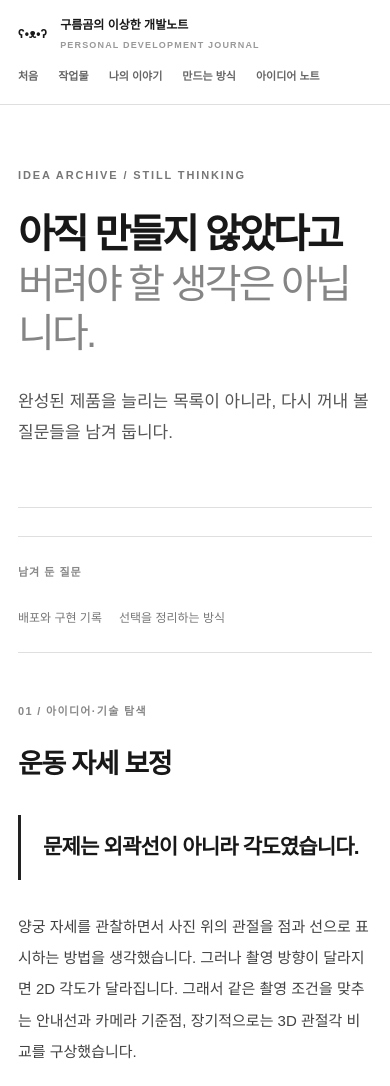
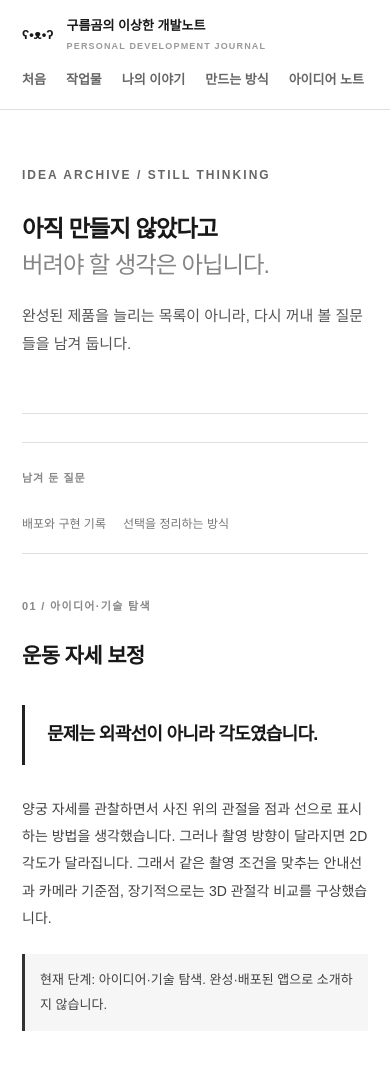
Before and after one commit to rhaxod7784-png/webpage, a website: page public/lab/index.html in a window 390 px wide. Shown: the top 1086 px of the page. Drawn offline with Linux system fonts and the light colour scheme.

Commit message:
style(portfolio): match detailed pages to the original restrained monochrome scale

```diff
--- a/public/journal.css
+++ b/public/journal.css
@@ -3,3 +3,29 @@
 @media(max-width:850px){.head{flex-wrap:wrap;justify-content:center;padding:17px 0;gap:15px}.head nav{justify-content:center;gap:8px 20px}.split{gap:35px}.home-card{grid-template-columns:1fr 180px;gap:25px}}
 @media(max-width:650px){:root{font-size:15px}.container{width:calc(100% - 36px)}.head{justify-content:flex-start}.brand{font-size:12px}.head nav{justify-content:flex-start;width:100%}.head nav a{font-size:11px}.main-hero{padding:68px 0 67px}.main-hero h1{font-size:clamp(36px,10vw,57px)}.hero-copy{margin-top:28px;font-size:15px}.bears{font-size:15px}.interlude{padding:62px 0}.split,.home-more{grid-template-columns:1fr;gap:19px}.home-projects{padding:65px 0}.home-card{grid-template-columns:minmax(0,1fr) 94px;gap:15px}.home-card h3{font-size:24px}.home-card img{aspect-ratio:3/4}.home-card p{font-size:13px}.home-more a{min-height:0}.closing-band{padding:63px 0}.closing-band blockquote{font-size:25px}.footer-grid{flex-direction:column}.footer-grid>div:last-child{gap:14px}.footnote{margin-top:30px}}
 @media(prefers-reduced-motion:reduce){html{scroll-behavior:auto}}
+/* Subpages: align long-form additions with the original compact monochrome site. */
+:root{font-size:14px;font-weight:300;line-height:1.85}
+.container{width:min(1060px,calc(100% - 68px))}
+.head{min-height:82px}
+.head nav a,.brand{font-size:13px}
+.page-intro,.story-intro{padding:66px 0 63px}
+.page-intro h1,.story-intro h1{font-size:clamp(24px,3.1vw,37px);letter-spacing:-.045em;line-height:1.55}
+.page-intro .lede,.story-intro .lede{font-size:15px;line-height:1.9;margin-top:18px}
+.story-layout{grid-template-columns:185px minmax(0,1fr);gap:55px}
+.entry{padding:53px 0 57px}
+.entry h2{font-size:clamp(18px,2vw,25px);letter-spacing:-.03em;line-height:1.55}
+.entry p{font-size:14px;line-height:1.95}
+.entry blockquote{font-size:18px;font-weight:700}
+.source,.next{background:#f7f7f7;color:#333;border:1px solid #e5e5e5}
+.next{font-size:13px;padding:16px 20px}
+.footer{background:white;padding:30px 0 24px}
+.kicker{font-size:12px;color:#666}
+@media(max-width:760px){
+ .container{width:calc(100% - 44px)}
+ .story-layout{grid-template-columns:1fr;gap:15px}
+ .page-intro,.story-intro{padding:54px 0}
+ .entry{padding:42px 0}
+ .entry h2{font-size:21px}
+ .entry p{font-size:14px}
+ .story-intro h1,.page-intro h1{font-size:clamp(22px,6vw,30px)}
+}
```
